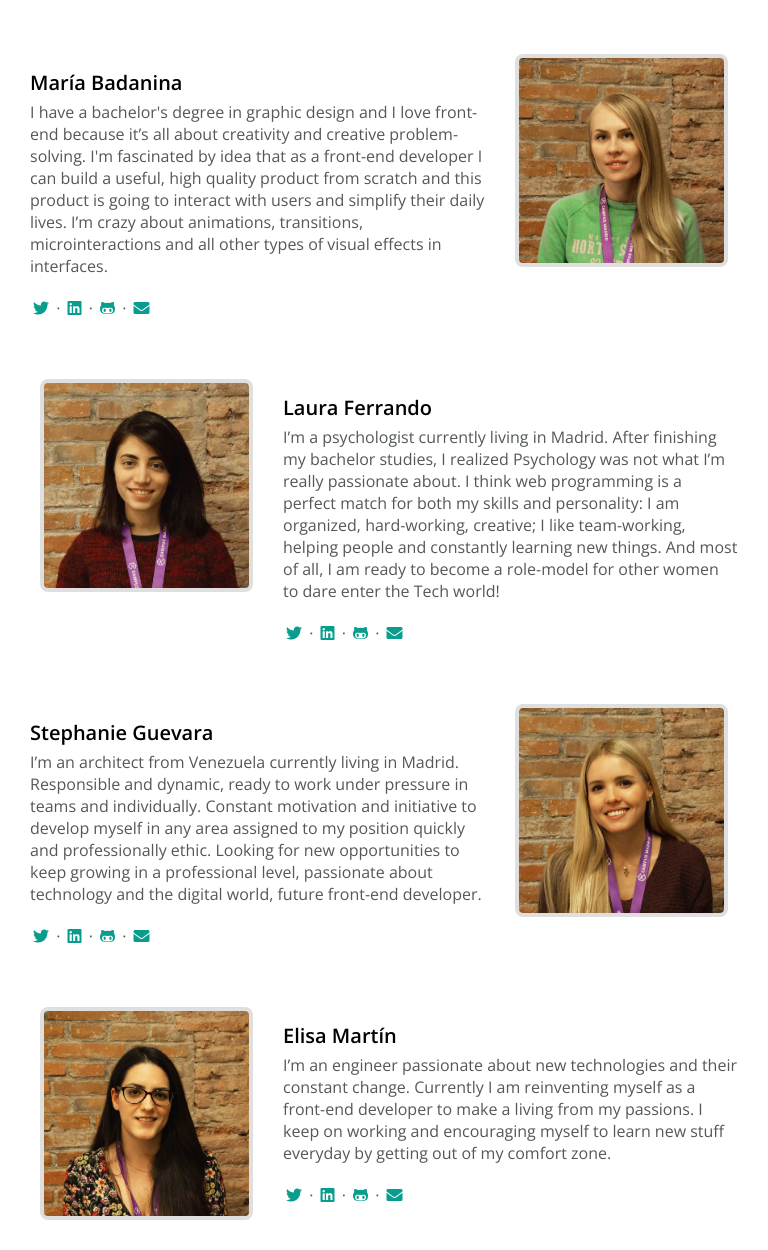
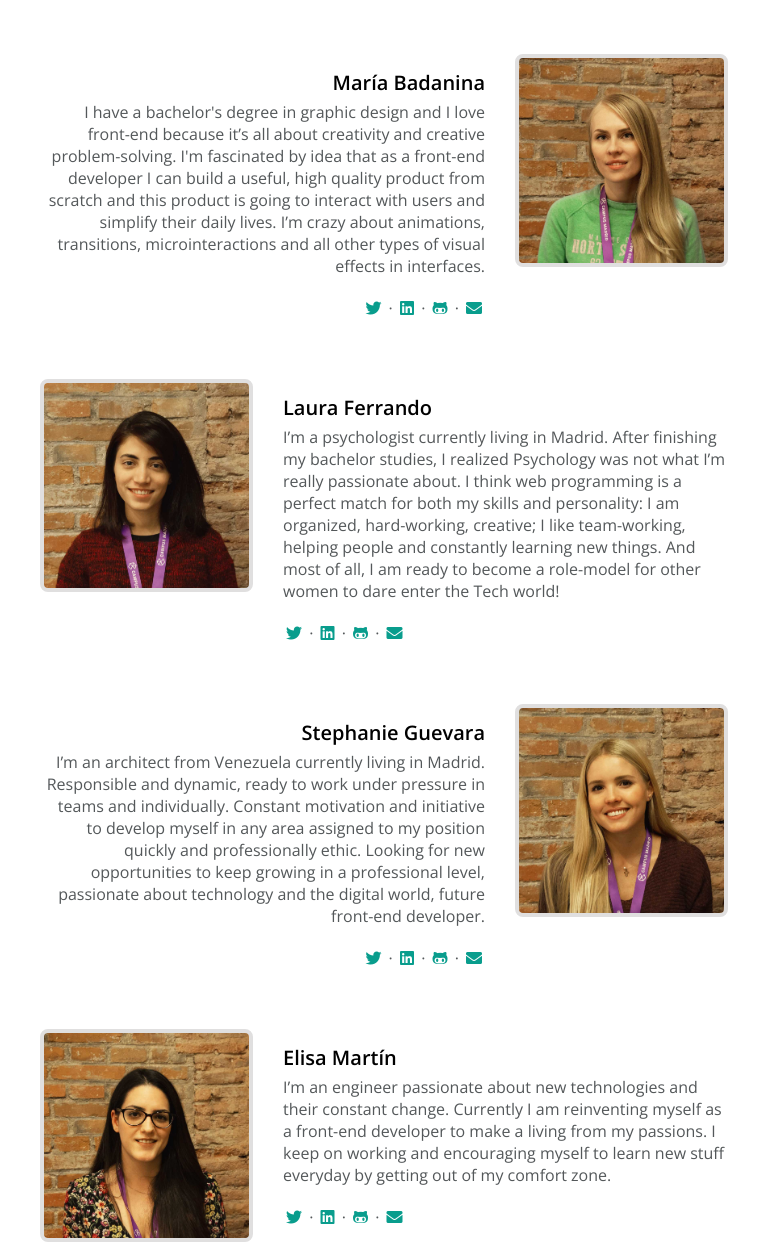
Before and after one commit to palomaviolin/e-s1-adacoders, a plain HTML site: page index.html in a window 768 px wide. Shown: the part 1891-3141 px from the top of the page. Drawn offline with nearby package versions, Linux system fonts and the light colour scheme.

Commit message:
Fix margins in about us section, tablet responsive version

```diff
--- a/index.html
+++ b/index.html
@@ -121,7 +121,7 @@
                     <div class="member-photo">
                         <img class="member-photo" src="images/Paloma.jpg" alt="">
                     </div>
-                    <div class="member-info">
+                    <div class="member-info info-1">
                         <h3 class="member-name">Paloma Ania</h3>
 
                         <p class="member-description">I have formal education as a Laboratory Technician and a
@@ -159,7 +159,7 @@
                     <div class="member-photo">
                         <img class="member-photo" src="images/Maria.jpg" alt="">
                     </div>
-                    <div class="member-info">
+                    <div class="member-info info-2">
                         <h3 class="member-name">María Badanina</h3>
 
                         <p class="member-description">I have a bachelor's degree in graphic design and I love front-end
@@ -194,7 +194,7 @@
                     <div class="member-photo">
                         <img class="member-photo" src="images/Laus.jpg" alt="">
                     </div>
-                    <div class="member-info">
+                    <div class="member-info info-3">
                         <h3 class="member-name">Laura Ferrando</h3>
 
                         <p class="member-description">I’m a psychologist currently living in Madrid. After finishing my
@@ -230,7 +230,7 @@
                     <div class="member-photo">
                         <img class="member-photo" src="images/Stef.jpg" alt="">
                     </div>
-                    <div class="member-info">
+                    <div class="member-info info-4">
                         <h3 class="member-name">Stephanie Guevara</h3>
 
                         <p class="member-description">I’m an architect from Venezuela currently living in Madrid.
@@ -266,7 +266,7 @@
                     <div class="member-photo">
                         <img class="member-photo" src="images/Elisa.jpg" alt="">
                     </div>
-                    <div class="member-info">
+                    <div class="member-info info-5">
                         <h3 class="member-name">Elisa Martín</h3>
 
                         <p class="member-description">I’m an engineer passionate about new technologies and their
--- a/styles/main.css
+++ b/styles/main.css
@@ -308,17 +308,15 @@ img.member-photo {
 
     .member {
         display: flex;
-        margin-bottom: 60px;
+        margin: 0 40px 60px 40px;
     }
 
     .member-1, .member-3, .member-5 {
-        margin-left: 40px;
         flex-direction: row;
     }
 
     .member-2, .member-4 {
         flex-direction: row-reverse;
-        margin-right: 40px;
     }
 
     img.member-photo {
@@ -326,19 +324,24 @@ img.member-photo {
         height: 213px;
     }
 
-    .member-info {
-        text-align: left;
-        margin: 15px 30px 0 30px;
+    .member-description {
+        padding: 5px 0;
     }
 
-    .member-description {
-        padding: 5px 0;
+    .info-1, .info-3, .info-5 {
+        text-align: left;
+        margin: 15px 0 0 30px;
+    }
+
+    .info-2, .info-4 {
+        text-align: right;
+        margin: 15px 30px 0 0;
     }
 
     .social-info {
         margin: 15px 0 0 0;
     }
-
+}
 
 
 /* Footer styles */
```
